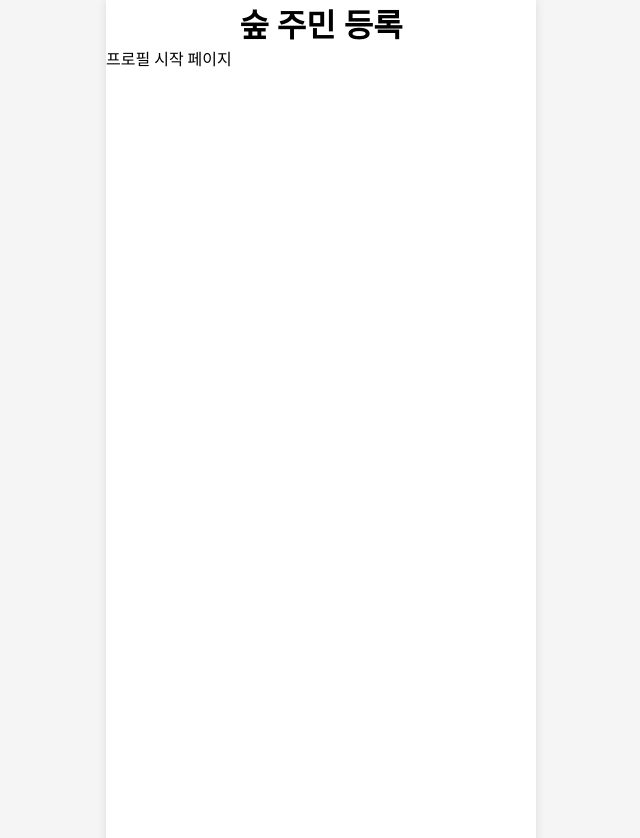
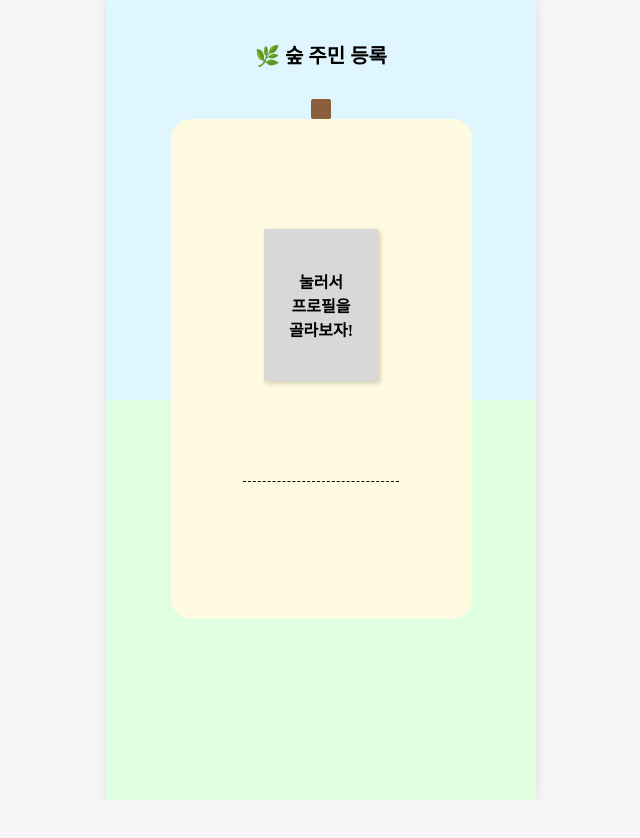
Before and after one commit to yewon2ee/emotional-forest, a React (Vite) app: page /profile in a window 1280 px wide. Shown: the top 838 px of the page, without its empty margins (319-959 px from the left). After the commit the page ends 800 px from the top, so only its background shows below. Built offline with nearby package versions, Linux system fonts and the light colour scheme.

Commit message:
프로필 세팅페이지 구현 및 라우팅 추가

```diff
--- a/src/index.css
+++ b/src/index.css
@@ -4,17 +4,21 @@
     box-sizing: border-box;
   }
 
+  html, body, #root {
+    height: 100%;
+  }
+
   body {
-    background: #f5f5f5; /* 회색 배경 */
+    background: #f5f5f5;
     display: flex;
     justify-content: center;
     align-items: center;
-    min-height: 100vh;
   }
+
   #root {
     width: 430px;
-    height: 932px;
+    height: 100%;
     background: white;
     box-shadow: 0 0 10px rgba(0,0,0,0.1);
     overflow-y: hidden;
-  };
+  }
--- a/src/pages/ProfileSettingPage.jsx
+++ b/src/pages/ProfileSettingPage.jsx
@@ -1,20 +1,24 @@
 import React from 'react'
-import Header from '../components/common/Header';
+import "../styles/ProfileSettingPage.css";
+import { useNavigate } from 'react-router-dom';
 
 const ProfileSettingPage = () => {
+  const navigate = useNavigate ();
+
+  const handleProfileClick = () => {
+    navigate("/profile/character");
+  };
   return (
-    <div>
-      {/*header-title만 적용됨*/}
-      <Header
-        title='숲 주민 등록'
-        showBack={false}
-        showEdit = {false}
-      />
-      <div>
-        프로필 시작 페이지
+    <div className="profile-container">
+      <h2>🌿 숲 주민 등록</h2>
+      <div className="card">
+        <div className="profile-select" onClick={handleProfileClick}>
+          눌러서<br/>프로필을<br/>골라보자!
+        </div>
+        <div className="dashed-line"></div>
       </div>
     </div>
-  )
-}
+  );
+};
 
 export default ProfileSettingPage;
--- /dev/null
+++ b/src/styles/ProfileSettingPage.css
@@ -0,0 +1,51 @@
+.profile-container {
+    width: 100%;
+   min-height: 100vh;
+    background: linear-gradient(#dff6ff 50%, #e0ffe0 50%);
+    display: flex;
+    flex-direction: column;
+    align-items: center;
+    padding-top: 40px;
+  }
+
+  h2 {
+    font-size: 20px;
+    margin-bottom: 20px;
+  }
+
+  .card {
+    background: #fffbe0;
+    width: 70%;
+    height: 500px;
+    border-radius: 20px;
+    padding: 40px 20px;
+    text-align: center;
+    position: relative;
+    margin-top: 30px;
+  }
+
+  .card::before {
+    content: "";
+    position: absolute;
+    top: -20px;
+    left: calc(50% - 10px);
+    width: 20px;
+    height: 20px;
+    background: #8b5e3c;
+    border-radius: 2px;
+  }
+
+  .profile-select {
+    background: #d8d8d8;
+    display: inline-block;
+    padding: 40px 25px;
+    box-shadow: 2px 2px 5px rgba(0,0,0,0.2);
+    font-weight: bold;
+    margin-top:  70px;
+  }
+
+  .dashed-line {
+    border-top: 1px dashed black;
+    width: 60%;
+    margin: 100px auto 0 auto; /* 수평 중앙 정렬 */
+  }
```
